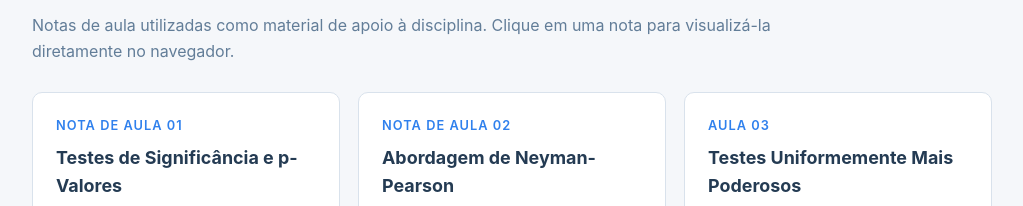
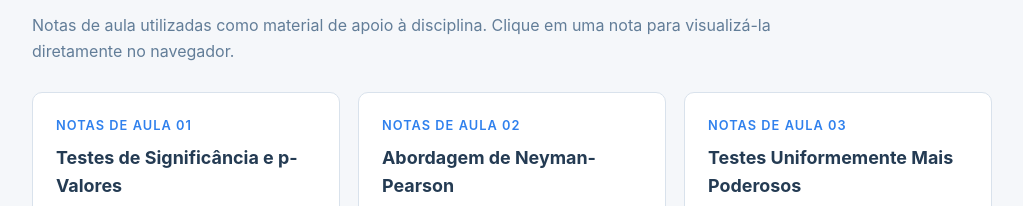
Before and after one commit to mmtaddeo/Inferencia_B, a plain HTML site: page index.html in a window 1280 px wide. Shown: the part 812-1018 px from the top of the page, without its empty margins (128-1151 px from the left). Drawn offline with Linux system fonts and the light colour scheme.

Commit message:
Update index.html

```diff
--- a/index.html
+++ b/index.html
@@ -378,7 +378,7 @@
             <div class="card">
 
                 <div class="card-number">
-                    Nota de Aula 01
+                    Notas de Aula 01
                 </div>
 
                 <h3>Testes de Significância e p-Valores</h3>
@@ -397,7 +397,7 @@
             <div class="card">
 
                 <div class="card-number">
-                    Nota de Aula 02
+                    Notas de Aula 02
                 </div>
 
                 <h3>Abordagem de Neyman-Pearson</h3>
@@ -416,7 +416,7 @@
             <div class="card">
 
                 <div class="card-number">
-                    Aula 03
+                    Notas de Aula 03
                 </div>
 
                 <h3>Testes Uniformemente Mais Poderosos</h3>
```
